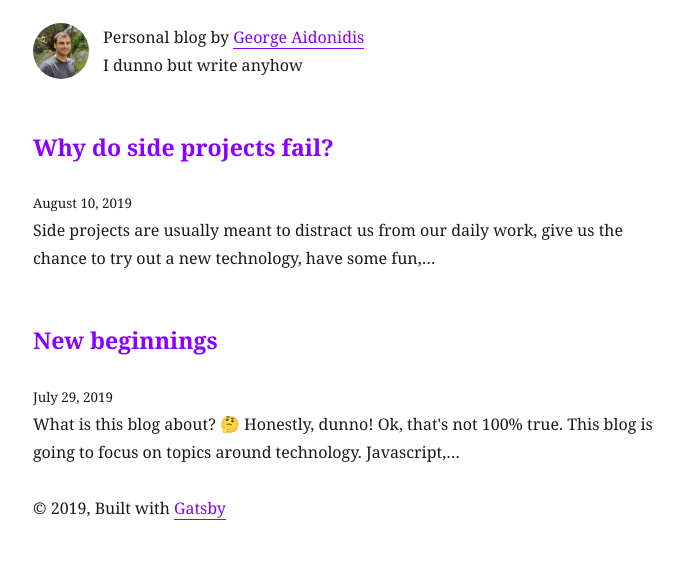
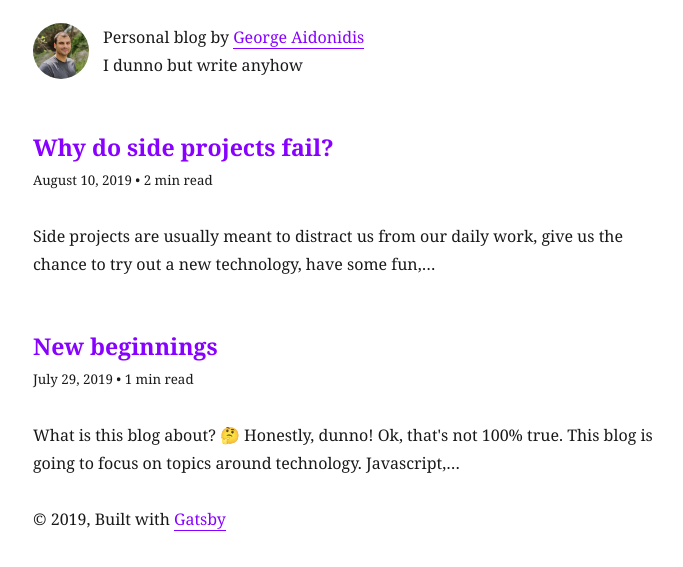
Before and after one commit to george-aidonidis/blog, a Gatsby site: page / in a window 1280 px wide. Shown: the part 103-670 px from the top of the page, without its empty margins (292-975 px from the left). Built offline with nearby package versions, Linux system fonts and the light colour scheme; Gatsby itself is replaced by a stand-in of ours; some packages are replaced by stand-ins of ours.

Commit message:
feat: Add reading time
* Add `min read` to index (list of posts)
* Add `min read` to post page

close #8

```diff
--- a/src/pages/index.js
+++ b/src/pages/index.js
@@ -14,8 +14,15 @@ export const Title = styled.h3`
 `;
 
 export const StyledLink = styled(Link)`
-	box-shadow: none,
-	color: #80F
+  box-shadow: none,
+  color: #80F
+`;
+
+const Subtitle = styled.small`
+  line-height: 1.75rem;
+  display: block;
+  margin-bottom: 1.75rem;
+  margin-top: -1.4rem;
 `;
 
 const BlogIndex = ({ location, data }) => {
@@ -37,7 +44,9 @@ const BlogIndex = ({ location, data }) => {
               {node.frontmatter.title}
             </StyledLink>
           </Title>
-          <small>{node.frontmatter.date}</small>
+          <Subtitle>
+            {node.frontmatter.date} • {node.timeToRead} min read
+          </Subtitle>
           <p
             dangerouslySetInnerHTML={{
               __html: node.frontmatter.description || node.excerpt,
@@ -65,6 +74,7 @@ export const pageQuery = graphql`
           fields {
             slug
           }
+          timeToRead
           frontmatter {
             date(formatString: "MMMM DD, YYYY")
             title
```
Also changed, not shown: src/templates/blog-post.js (+13 -11 lines).
